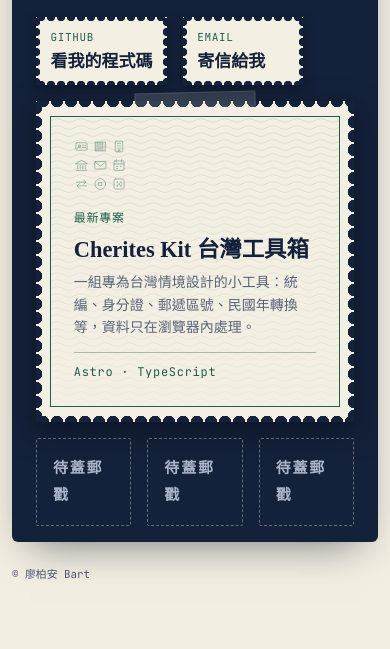
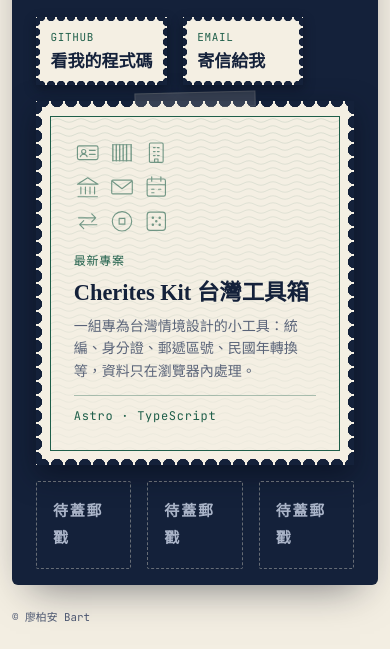
Before and after one commit to cherites0610/bart-site, an Astro site: page / in a window 390 px wide. Shown: the part 247-896 px from the top of the page. Before the commit the page ends 852 px from the top, so only its background shows below. Built offline with nearby package versions, Linux system fonts and the light colour scheme; Astro itself is replaced by a stand-in of ours.

Commit message:
修正手機版首頁郵票文字溢出與 About 照片超出郵票

```diff
--- a/src/styles/global.css
+++ b/src/styles/global.css
@@ -548,6 +548,26 @@ main:has(> .album:not(.about)) {
 		min-height: 24rem;
 	}
 }
+/* 手機（≤36rem）：依 DESIGN.md，相簿頁依內容高度、可捲動。
+   固定一屏在手機上放不下，大郵票會被壓扁、文字跑出郵票外。 */
+@media (max-width: 36rem) {
+	body:has(.album:not(.about)) {
+		height: auto;
+		overflow: visible;
+	}
+	.album:not(.about) {
+		height: auto;
+		min-height: calc(100svh - 7.5rem);
+	}
+	.plate {
+		height: auto;
+		grid-template-rows: auto 5.5rem;
+	}
+	.plate > .stamp-main .stamp-art {
+		flex: none;
+		height: 6rem;
+	}
+}
 
 /* ───────── About：相簿頁（左：證件照郵票，右：自我介紹） ───────── */
 .album.about {
@@ -635,9 +655,18 @@ main:has(> .album:not(.about)) {
 		grid-template-columns: minmax(0, 1fr);
 		grid-template-rows: auto;
 	}
+	/* 郵票高度由照片撐開；照片自己帶 4:5 比例，不依賴 Safari 常算不出來的 height: 100% */
 	.about .portrait .stamp-main {
 		width: min(100%, 15rem);
 		min-height: 0;
+		aspect-ratio: auto;
+	}
+	.about .portrait .stamp-inner {
+		height: auto;
+	}
+	.about .portrait img {
+		height: auto;
+		aspect-ratio: 4 / 5;
 	}
 	.about .portrait {
 		justify-items: start;
```
